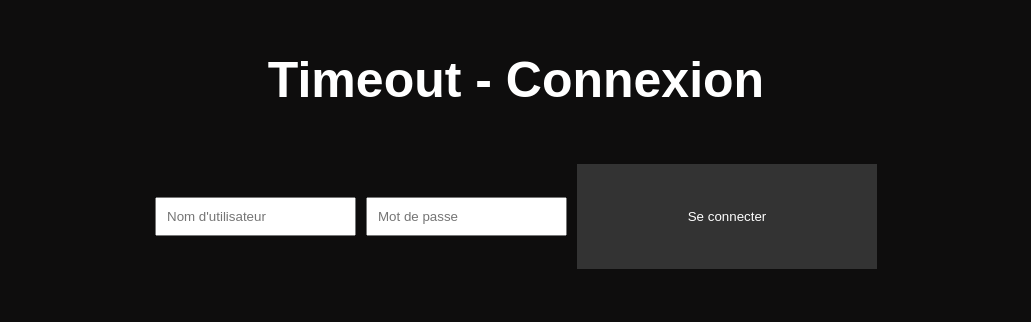
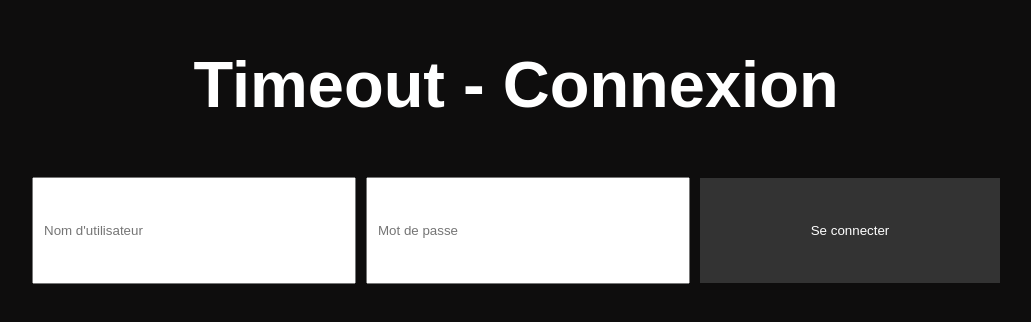
Before and after one commit to CruckStore/Timeout-Dashboard, a React (Vite) app in the folder frontend/: page /login in a window 1280 px wide. Shown: the part 254-576 px from the top of the page, without its empty margins (124-1155 px from the left). Built offline with nearby package versions, Linux system fonts and the light colour scheme; no server answers; a web font is replaced by a local one.

Commit message:
style: update button labels for consistency and adjust font size in global styles

```diff
--- a/frontend/src/pages/Dashboard.tsx
+++ b/frontend/src/pages/Dashboard.tsx
@@ -8,8 +8,8 @@ const Dashboard = () => {
     <div className="dashboard-container">
       <h1>Dashboard Timeout</h1>
       <div className="button-group">
-        <button onClick={() => navigate('/emitter')}>Émetteur</button>
-        <button onClick={() => navigate('/receiver')}>Récepteur</button>
+        <button onClick={() => navigate('/emitter')}>Emetteur</button>
+        <button onClick={() => navigate('/receiver')}>Recepteur</button>
       </div>
     </div>
   );
--- a/frontend/src/pages/Receiver/ReceiverHome.tsx
+++ b/frontend/src/pages/Receiver/ReceiverHome.tsx
@@ -6,7 +6,7 @@ const ReceiverHome = () => {
 
   return (
     <div className="receiver-home">
-      <h1>Récepteur</h1>
+      <h1>Recepteur</h1>
       <div className="button-group">
         <button onClick={() => navigate('/receiver/main')}>Écran Principal</button>
         <button onClick={() => navigate('/receiver/secondary')}>Écran Secondaire</button>
--- a/frontend/src/styles/global.scss
+++ b/frontend/src/styles/global.scss
@@ -93,8 +93,8 @@ input {
 }
 
 .login-container h1 {
-  font-size: 50px;
-  margin-bottom: 50px;
+    font-size: 65px;
+    margin-bottom: 50px;
 }
 
 .button-group {
@@ -109,12 +109,23 @@ input {
   margin-bottom: 50px;
 }
 
+h1 {
+  font-size: 65px;
+  margin-bottom: 50px;
+}
+
 button {
     width: 300px;
     height: 105px;
     cursor: pointer;
 }
 
+input {
+    width: 300px;
+    height: 82.56px;
+    cursor: pointer;
+}
+
 .logo {
   margin: 20px;
 }
```
